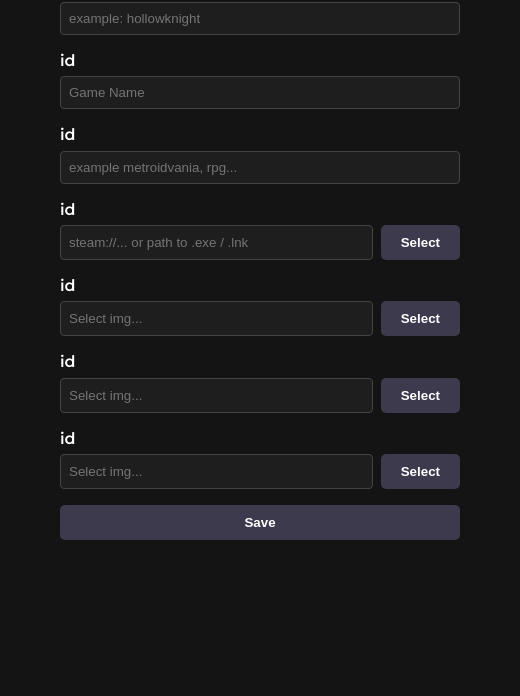
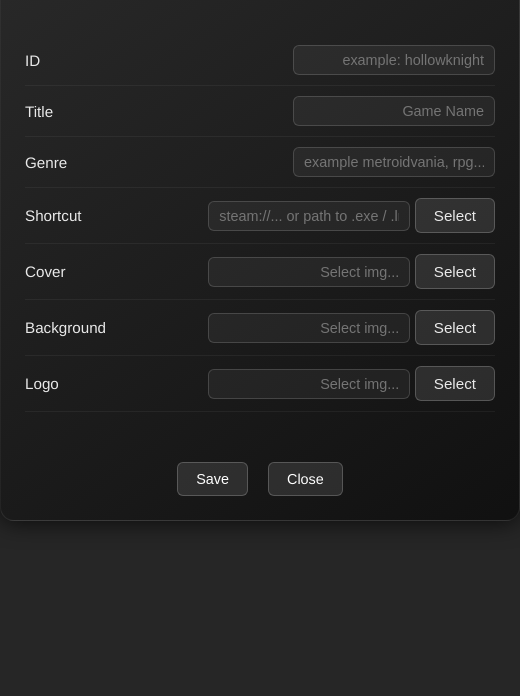
Before and after one commit to CrissMzs/LauncherCRSS, an Electron app: page html/addNew.html in a window 520 px wide. Shown: the part 104-800 px from the top of the page. Drawn offline with Linux system fonts and the light colour scheme; no server answers.

Commit message:
-Nuevos diseños en modales add/config. -Edición corregida.

```diff
--- /dev/null
+++ b/css/modalNew.css
@@ -0,0 +1,141 @@
+/* 🎮 Estilo general del modal */
+body {
+  background: rgba(0, 0, 0, 0.85);
+  color: #fff;
+  font-family: "Helvetica Neue", Arial, sans-serif;
+  display: flex;
+  justify-content: center;
+  align-items: center;
+  min-height: 300px;
+  margin: 0;
+}
+
+/* Contenedor del formulario estilo PS5 */
+.ps5-modal {
+  width: 100%;
+  height: 100%;
+  background: linear-gradient(145deg, rgba(44, 44, 44, 0.9), rgba(15, 15, 15, 0.9));
+  backdrop-filter: blur(20px);
+  border-radius: 14px;
+  padding: 24px;
+  box-shadow: 0 0 25px rgba(0, 0, 0, 0.8);
+  border: 1px solid rgba(255, 255, 255, 0.08);
+  display: flex;
+  flex-direction: column;
+  gap: 20px;
+}
+
+/* Título estilo PS5 */
+.ps5-modal h1 {
+  font-size: 1.2rem;
+  margin: 0;
+  font-weight: 500;
+  color: #fff;
+  padding-bottom: 8px;
+  border-bottom: 1px solid rgba(255, 255, 255, 0.1);
+}
+
+/* Labels en columnas, alineados como en PS5 */
+.ps5-modal label {
+  display: flex;
+  justify-content: space-between;
+  align-items: center;
+  padding: 10px 0;
+  border-bottom: 1px solid rgba(255, 255, 255, 0.05);
+}
+
+.ps5-modal label span {
+  font-size: 0.95rem;
+  opacity: 0.9;
+}
+
+/* Inputs y selects minimalistas */
+.ps5-modal input[type="text"],
+.ps5-modal select {
+  background: rgba(255, 255, 255, 0.05);
+  border: 1px solid rgba(255, 255, 255, 0.15);
+  color: #fff;
+  padding: 6px 10px;
+  border-radius: 6px;
+  font-size: 0.9rem;
+  width: 180px;
+  text-align: right;
+  transition: border 0.3s ease;
+}
+
+.ps5-modal input:focus,
+.ps5-modal select:focus {
+  outline: none;
+  border-color: rgba(255, 255, 255, 0.4);
+}
+
+/* Botón estilo PS5 */
+.ps5-button {
+  align-self: flex-end;
+  background: rgba(255, 255, 255, 0.1);
+  border: 1px solid rgba(255, 255, 255, 0.2);
+  color: #fff;
+  padding: 8px 18px;
+  border-radius: 6px;
+  font-size: 0.9rem;
+  cursor: pointer;
+  transition: background 0.3s ease, transform 0.2s ease;
+}
+
+.ps5-button:hover {
+  background: rgba(255, 255, 255, 0.2);
+}
+
+.ps5-button:active {
+  transform: scale(0.98);
+}
+
+.form{
+    height: 100%;
+    display: flex;
+    flex-direction: column;
+    justify-content: space-between;
+}
+
+.formTitle{
+    text-align: center;
+    font-size: 30px;
+}
+
+.buttonsForm{
+    margin-top: 50px;
+    display: flex;
+    align-items: center;
+    justify-content: center;
+    gap: 20px;
+}
+
+.ps5-modal select {
+  background: rgba(80, 80, 80, 0.6); /* color más notorio */
+  border: 1px solid rgba(255, 255, 255, 0.3);
+  color: #fff;
+  padding: 6px 10px;
+  border-radius: 6px;
+  font-size: 0.9rem;
+  width: 180px;
+  text-align: right;
+  appearance: none;          /* quita estilo nativo */
+  -webkit-appearance: none;
+  -moz-appearance: none;
+  background-repeat: no-repeat;
+  background-position: right 10px center;
+  background-size: 10px 10px;
+}
+
+/* Cuando está enfocado */
+.ps5-modal select:focus {
+  outline: none;
+  border-color: rgba(255, 255, 255, 0.6);
+  background: rgba(90, 90, 90, 0.7);
+}
+
+/* Opciones del menú desplegable */
+.ps5-modal select option {
+  background: rgba(40, 40, 40, 0.95);
+  color: white;
+}
--- a/html/addNew.html
+++ b/html/addNew.html
@@ -5,72 +5,80 @@
     <meta charset="UTF-8" />
     <meta name="viewport" content="width=device-width, initial-scale=1.0" />
     <title>Add Game</title>
-    <link rel="stylesheet" href="../css/modals.css">
+    <link rel="stylesheet" href="../css/modalNew.css">
 </head>
 
 <body>
-    <div class="formulario">
-        <h1 data-i18n="addGame">Add Game</h1>
-        <form id="add-form">
+    <div class="ps5-modal">
+        <p data-i18n="addGame" class="formTitle">Add Game</p>
+
+        <form id="add-form" class="form">
+            <div>
                 <label>
-                <span data-i18n="id">id</span>
+                    <span data-i18n="id">ID</span>
                     <input type="text" id="game-id" required placeholder="example: hollowknight" />
                 </label>
 
                 <label>
-                <span data-i18n="title">id</span>
+                    <span data-i18n="title">Title</span>
                     <input type="text" id="game-title" required placeholder="Game Name" />
                 </label>
 
                 <label>
-                <span data-i18n="genere">id</span>
+                    <span data-i18n="genere">Genre</span>
                     <input type="text" id="game-type" placeholder="example metroidvania, rpg..." />
                 </label>
 
                 <label>
-                <span data-i18n="shortcut">id</span>
-                <div style="display: flex; gap: 0.5rem;">
-                    <input type="text" id="game-url" placeholder="steam://... or path to .exe / .lnk"
-                        style="flex: 1;" />
-                    <button class="button" type="button" id="browse-btn">
+                    <span data-i18n="shortcut">Shortcut</span>
+                    <div class="input-group">
+                        <input type="text" id="game-url" placeholder="steam://... or path to .exe / .lnk" />
+                        <button class="ps5-button" type="button" id="browse-btn">
                             <span data-i18n="select" class="button-content">Select</span>
                         </button>
                     </div>
                 </label>
 
                 <label>
-                <span data-i18n="cover">id</span>
-                <div style="display: flex; gap: 0.5rem;">
-                    <input type="text" id="icon-path" readonly style="flex: 1;" placeholder="Select img..." />
-                    <button class="button" type="button" id="select-icon">
+                    <span data-i18n="cover">Cover</span>
+                    <div class="input-group">
+                        <input type="text" id="icon-path" readonly placeholder="Select img..." />
+                        <button class="ps5-button" type="button" id="select-icon">
                             <span data-i18n="select" class="button-content">Select</span>
                         </button>
                     </div>
                 </label>
 
                 <label>
-                <span data-i18n="bg">id</span>
-                <div style="display: flex; gap: 0.5rem;">
-                    <input type="text" id="bg-path" readonly style="flex: 1;" placeholder="Select img..." />
-                    <button class="button" type="button" id="select-bg">
+                    <span data-i18n="bg">Background</span>
+                    <div class="input-group">
+                        <input type="text" id="bg-path" readonly placeholder="Select img..." />
+                        <button class="ps5-button" type="button" id="select-bg">
                             <span data-i18n="select" class="button-content">Select</span>
                         </button>
                     </div>
                 </label>
 
                 <label>
-                <span data-i18n="logo">id</span>
-                <div style="display: flex; gap: 0.5rem;">
-                    <input type="text" id="logo-path" readonly style="flex: 1;" placeholder="Select img..." />
-                    <button class="button" type="button" id="select-logo">
+                    <span data-i18n="logo">Logo</span>
+                    <div class="input-group">
+                        <input type="text" id="logo-path" readonly placeholder="Select img..." />
+                        <button class="ps5-button" type="button" id="select-logo">
                             <span data-i18n="select" class="button-content">Select</span>
                         </button>
                     </div>
                 </label>
+            </div>
 
-            <button class="button" type="submit">
+            <div class="buttonsForm">
+                <button class="ps5-button" type="submit">
                     <span data-i18n="save" class="button-content">Save</span>
                 </button>
+                <a class="ps5-button" id="closeBtn">
+                    <span class="button-content" data-i18n="close">Close</span>
+                </a>
+            </div>
+
             <div id="message"></div>
         </form>
     </div>
@@ -83,7 +91,6 @@
             initI18n(lang);
         });
     </script>
-
 </body>
 
 </html>
--- a/i18n/en.json
+++ b/i18n/en.json
@@ -4,6 +4,8 @@
   "addGame": "Add New",
   "edit_game": "Edit Game",
   "save": "Save",
+  "reload": "Reload",
+  "close": "Close",
   "cancel": "Cancel",
   "id": "ID:",
   "title": "Title",
--- a/i18n/es.json
+++ b/i18n/es.json
@@ -4,6 +4,8 @@
   "addGame": "Añadir nuevo",
   "edit_game": "Editar juego",
   "save": "Guardar",
+  "reload": "Recargar",
+  "close": "Cerrar",
   "cancel": "Cancelar",
   "id": "ID:",
   "title": "Titulo",
--- a/scripts/config.js
+++ b/scripts/config.js
@@ -6,6 +6,8 @@ const usernameInput = document.getElementById("username-input");
 const langSelect = document.getElementById("lang-select");
 
 let isFirstOpen = false;
+const closeBtn = document.getElementById("closeBtn");
+const submit = document.getElementById("submit");
 
 ipcRenderer.on("isFirstOpen", (event, data) => {
   isFirstOpen = data.isFirstOpen;
@@ -30,3 +32,7 @@ form.addEventListener("submit", (e) => {
   ipcRenderer.send("refresh-library");
   window.close();
 });
+
+closeBtn.addEventListener("click", () => {
+  window.close();
+});
--- a/scripts/modalAdd.js
+++ b/scripts/modalAdd.js
@@ -17,6 +17,8 @@ const selectLogoBtn = document.getElementById("select-logo");
 const iconPathInput = document.getElementById("icon-path");
 const bgPathInput = document.getElementById("bg-path");
 const logoPathInput = document.getElementById("logo-path");
+
+const closeBtn = document.getElementById("closeBtn");
 
 function handleBrowse() {
   ipcRenderer.invoke("select-launcher-path").then((filePath) => {
@@ -101,3 +103,7 @@ function cleanupListeners() {
   selectLogoBtn.removeEventListener("click", handleSelectLogo);
   form.removeEventListener("submit", handleSubmit);
 }
+
+closeBtn.addEventListener("click", () => {
+  window.close();
+});
--- a/scripts/modalEdit.js
+++ b/scripts/modalEdit.js
@@ -14,11 +14,13 @@ const bgPathInput = document.getElementById("bg-path");
 const logoPathInput = document.getElementById("logo-path");
 
 let currentIndex = null;
+let id = null;
 
 // 📌 Al abrir el modal → rellenar datos básicos
 ipcRenderer.on("edit-game-data", (event, { game, index }) => {
   currentIndex = index;
   /* document.getElementById("game-id").value = game.id || "sexo"; */
+  id = game.id;
   document.getElementById("game-title").value = game.title || "";
   document.getElementById("game-type").value = game.type || "";
   document.getElementById("game-url").value = game.url || "";
@@ -64,7 +66,7 @@ form.addEventListener("submit", (e) => {
   e.preventDefault();
 
   const updatedGame = {
-    id: document.getElementById("game-id").value.trim(),
+    id: id,
     title: document.getElementById("game-title").value.trim(),
     type: document.getElementById("game-type").value.trim(),
     url: gameUrlInput.value.trim(),
```
Also changed, not shown: html/config.html (+13 -8 lines), main.js (+5 -4 lines), assets/screenshot5.png (added). Lines whose indentation alone changed are shown as unchanged.
